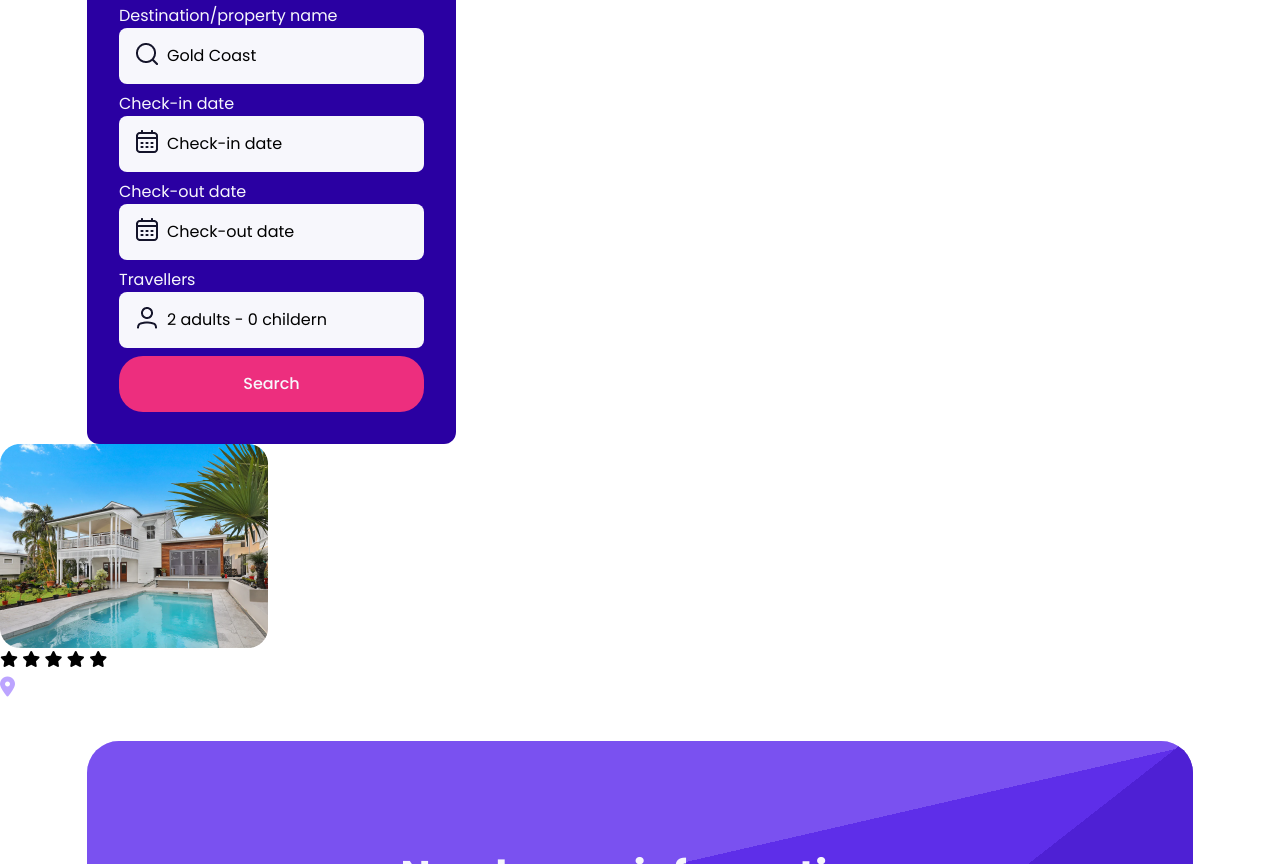
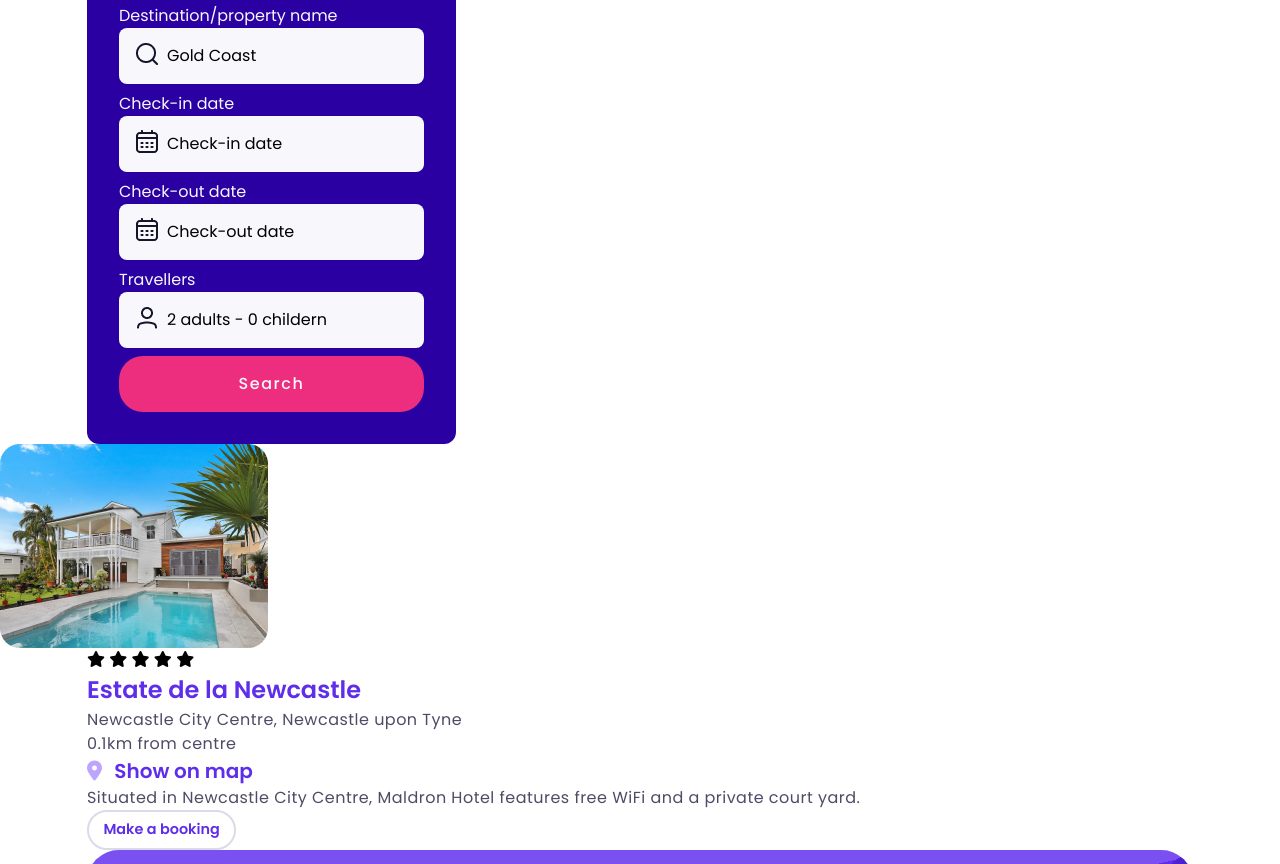
Before and after one commit to rtrepis/202207-w1chwe-carlos-santos-ramon-trepat, a website: page index.html in a window 1280 px wide. Shown: the part 88-952 px from the top of the page. Drawn offline with nearby package versions, Linux system fonts and the light colour scheme; files that its build step writes are made by us from their sources.

Commit message:
Added container to result && added letter spacing to result button

```diff
--- a/index.html
+++ b/index.html
@@ -60,7 +60,7 @@
           />
           <input
             type="submit"
-            class="button button--secondary button--full"
+            class="button button--secondary button--full button--letter-spacing"
             value="Search"
           />
         </form>
@@ -72,6 +72,7 @@
         alt="Photograph of the exterior of the california hotel in pennsylvania"
         class="result__thumbnail"
       />
+      <div class="container">
         <span class="visually-hidden">Note: 5/5</span>
         <div class="result__ratings">
           <!-- <i aria-hidden="true" class="fa-solid fa-star-half-stroke result__rating"></i> -->
@@ -82,17 +83,25 @@
           <i aria-hidden="true" class="fa-solid fa-star result__rating"></i>
         </div>
         <div class="result__content">
-        <h2 class="result__title"></h2>
-        <span class="result__text"></span>
+          <h2 class="result__title">Estate de la Newcastle</h2>
+          <span class="result__text"
+            >Newcastle City Centre, Newcastle upon Tyne</span
+          >
+          <span class="result__text">0.1km from centre</span>
           <div class="result__location">
             <i class="fa-solid fa-location-dot result__localtion-icon"></i>
-          <a href="#" class="result__location-link"></a>
+            <a href="#" class="result__location-link">Show on map</a>
           </div>
-        <p class="result__text"></p>
+          <p class="result__text">
+            Situated in Newcastle City Centre, Maldron Hotel features free WiFi
+            and a private court yard.
+          </p>
           <a
             href="#"
-          class="button button--outline button--smaller button--primary-font"
-        ></a>
+            class="button button--white-dark-outline button--small button--primary-font button--semi-bold button--thin"
+            >Make a booking</a
+          >
+        </div>
       </div>
     </article>
     <div class="container">
@@ -102,7 +111,7 @@
         >
         <a
           href="#"
-          class="button button--outline button--uppercase button--full button--small"
+          class="button button--white-outline button--uppercase button--full button--small button--letter-spacing"
           >Contact us</a
         >
       </section>
```
Lines whose indentation alone changed are shown as unchanged.
